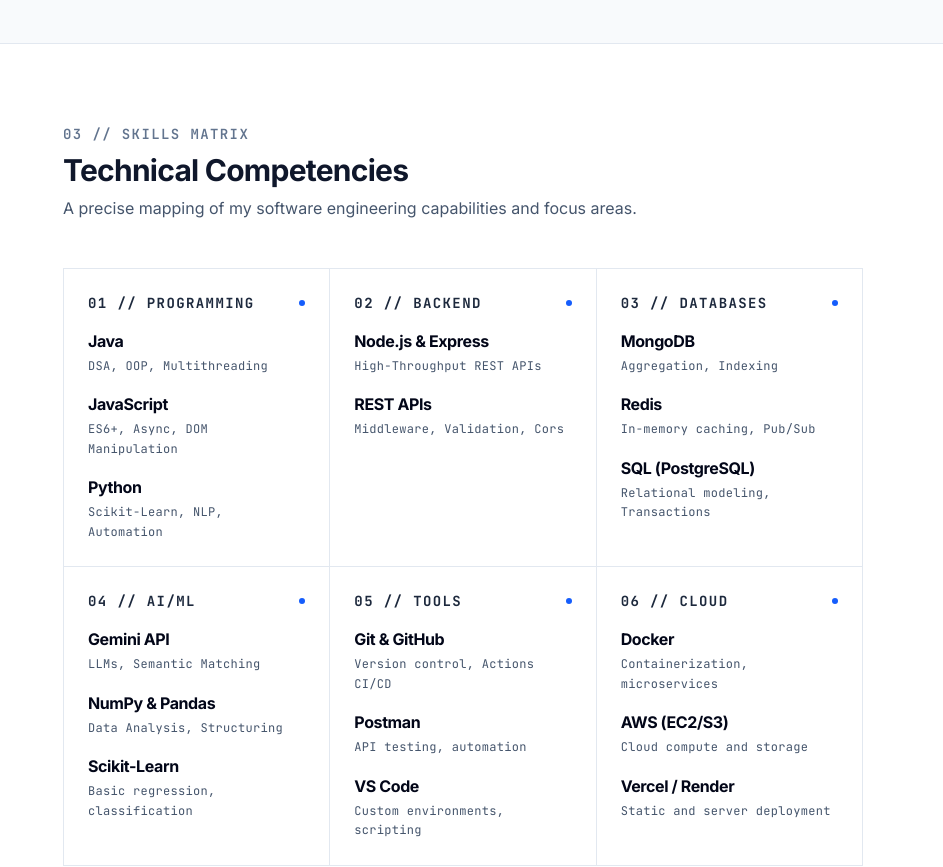
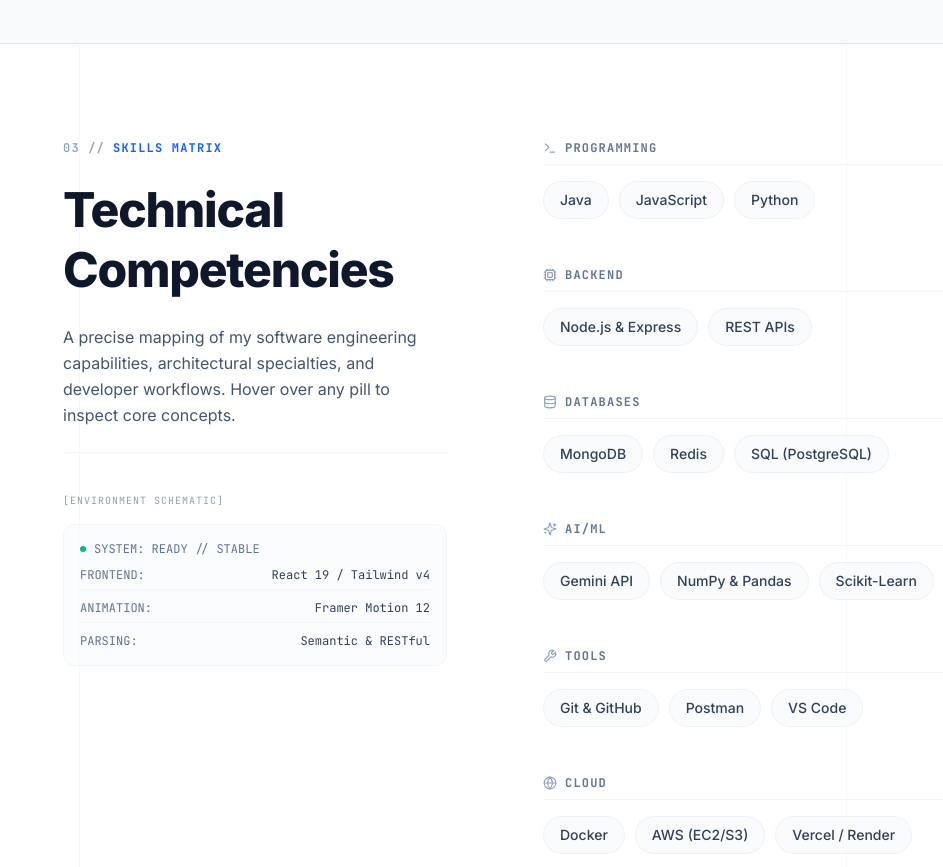
Before and after one commit to Rohit273848/like-Resume-style-Portfolio, a React (Vite) app in the folder Frontent/Portfolio/: page / in a window 1280 px wide. Shown: the part 1340-2207 px from the top of the page, without its empty margins (337-1280 px from the left). Built offline with nearby package versions, Linux system fonts and the light colour scheme.

Commit message:
decent skill section ready but not color

```diff
--- a/Frontent/Portfolio/package.json
+++ b/Frontent/Portfolio/package.json
@@ -12,6 +12,7 @@
   "dependencies": {
     "@tailwindcss/vite": "^4.3.1",
     "clsx": "^2.1.1",
+    "framer-motion": "^12.42.0",
     "lucide-react": "^0.475.0",
     "react": "^19.2.0",
     "react-dom": "^19.2.0",
--- a/Frontent/Portfolio/src/sections/Skills.jsx
+++ b/Frontent/Portfolio/src/sections/Skills.jsx
@@ -1,60 +1,244 @@
-import React from "react";
+import React, { useState } from "react";
+import { motion, AnimatePresence } from "framer-motion";
 import { skills } from "../data/skills";
+import { Cpu, Terminal, Sparkles, Wrench, Globe, Database } from "lucide-react";
 
 export const Skills = () => {
+  const [hoveredSkill, setHoveredSkill] = useState(null);
+  const [activeCategory, setActiveCategory] = useState(null);
+
+  // Animation variants
+  const containerVariants = {
+    hidden: { opacity: 0 },
+    visible: {
+      opacity: 1,
+      transition: {
+        staggerChildren: 0.12
+      }
+    }
+  };
+
+  const leftColumnVariants = {
+    hidden: { opacity: 0, x: -30 },
+    visible: {
+      opacity: 1,
+      x: 0,
+      transition: {
+        type: "spring",
+        stiffness: 60,
+        damping: 18
+      }
+    }
+  };
+
+  const rightColumnVariants = {
+    hidden: { opacity: 0 },
+    visible: {
+      opacity: 1,
+      transition: {
+        staggerChildren: 0.08
+      }
+    }
+  };
+
+  const categoryVariants = {
+    hidden: { opacity: 0, y: 20 },
+    visible: {
+      opacity: 1,
+      y: 0,
+      transition: {
+        type: "spring",
+        stiffness: 80,
+        damping: 16
+      }
+    }
+  };
+
+  const pillVariants = {
+    hidden: { opacity: 0, scale: 0.9 },
+    visible: {
+      opacity: 1,
+      scale: 1,
+      transition: {
+        type: "spring",
+        stiffness: 100,
+        damping: 15
+      }
+    }
+  };
+
+  // Helper to map category names to clean minimal icons
+  const getCategoryIcon = (category) => {
+    switch (category) {
+      case "Programming":
+        return <Terminal size={14} className="shrink-0" />;
+      case "Backend":
+        return <Cpu size={14} className="shrink-0" />;
+      case "Databases":
+        return <Database size={14} className="shrink-0" />;
+      case "AI/ML":
+        return <Sparkles size={14} className="shrink-0" />;
+      case "Tools":
+        return <Wrench size={14} className="shrink-0" />;
+      case "Cloud":
+        return <Globe size={14} className="shrink-0" />;
+      default:
+        return <Cpu size={14} className="shrink-0" />;
+    }
+  };
+
   return (
-    <section id="skills" className="w-full bg-white relative py-20 px-8 lg:px-20 border-b border-slate-200">
-      <div className="max-w-5xl mx-auto">
+    <section id="skills" className="w-full bg-white relative py-24 px-8 lg:px-20 border-b border-slate-200 overflow-hidden">
+      {/* Editorial aesthetic guide lines */}
+      <div className="absolute top-0 bottom-0 left-12 lg:left-24 w-[1px] bg-slate-100/60 pointer-events-none" />
+      <div className="absolute top-0 bottom-0 right-12 lg:right-24 w-[1px] bg-slate-100/60 pointer-events-none" />
 
-        {/* Section Header */}
-        <div className="mb-12">
-          <span className="font-mono text-sm uppercase tracking-widest text-slate-500 font-semibold block mb-2">
-            03 // Skills Matrix
-          </span>
-          <h2 className="text-3xl font-bold text-slate-900 tracking-tight">
-            Technical Competencies
+      <motion.div
+        variants={containerVariants}
+        initial="hidden"
+        whileInView="visible"
+        viewport={{ once: true, margin: "-100px" }}
+        className="max-w-5xl mx-auto relative z-10 grid grid-cols-1 lg:grid-cols-12 gap-16 lg:gap-24"
+      >
+
+        {/* Left Column: Heading and Narrative */}
+        <motion.div variants={leftColumnVariants} className="lg:col-span-5 space-y-6">
+          <div className="flex items-center gap-2">
+            <span className="font-mono text-xs tracking-widest text-slate-400 font-semibold">
+              03 //
+            </span>
+            <span className="font-mono text-xs uppercase tracking-widest text-blue-600 font-bold">
+              Skills Matrix
+            </span>
+          </div>
+
+          <h2 className="text-4xl lg:text-5xl font-extrabold text-slate-900 tracking-tight leading-tight font-sans">
+            Technical<br />
+            Competencies
           </h2>
-          <p className="text-base text-slate-600 mt-2">
-            A precise mapping of my software engineering capabilities and focus areas.
+
+          <p className="text-base text-slate-600 leading-relaxed font-normal max-w-sm">
+            A precise mapping of my software engineering capabilities, architectural specialties, and developer workflows. Hover over any pill to inspect core concepts.
           </p>
-        </div>
 
-        {/* Matrix Grid Layout */}
-        <div className="grid grid-cols-1 md:grid-cols-2 lg:grid-cols-3 border-t border-l border-slate-200">
-          {skills.map((group, index) => {
-            const indexNumber = String(index + 1).padStart(2, "0");
+          {/* Decorative system schematic element */}
+          <div className="hidden lg:block pt-10 border-t border-slate-100">
+            <span className="font-mono text-[10px] text-slate-400 uppercase tracking-widest block mb-4">
+              [ENVIRONMENT SCHEMATIC]
+            </span>
+            <div className="font-mono text-xs text-slate-500 space-y-2.5 bg-slate-50/50 p-4 rounded-xl border border-slate-100/80">
+              <div className="flex items-center gap-2">
+                <span className="w-1.5 h-1.5 rounded-full bg-emerald-500 animate-pulse" />
+                <span>SYSTEM: READY // STABLE</span>
+              </div>
+              <div className="flex justify-between border-b border-slate-100/80 pb-1.5">
+                <span>FRONTEND:</span>
+                <span className="text-slate-700">React 19 / Tailwind v4</span>
+              </div>
+              <div className="flex justify-between border-b border-slate-100/80 pb-1.5">
+                <span>ANIMATION:</span>
+                <span className="text-slate-700">Framer Motion 12</span>
+              </div>
+              <div className="flex justify-between">
+                <span>PARSING:</span>
+                <span className="text-slate-700">Semantic & RESTful</span>
+              </div>
+            </div>
+          </div>
+        </motion.div>
+
+        {/* Right Column: Skills Grouped into Categories */}
+        <motion.div variants={rightColumnVariants} className="lg:col-span-7 space-y-12">
+          {skills.map((group, groupIdx) => {
+            const isCategoryActive = activeCategory === groupIdx;
+            const categoryIndex = String(groupIdx + 1).padStart(2, "0");
+
             return (
-              <div
-                key={index}
-                className="p-6 border-r border-b border-slate-200 bg-white hover:bg-slate-50/50 transition-colors duration-200"
+              <motion.div
+                key={groupIdx}
+                variants={categoryVariants}
+                className="space-y-4 group/category"
+                onMouseEnter={() => setActiveCategory(groupIdx)}
+                onMouseLeave={() => setActiveCategory(null)}
               >
                 {/* Category Header */}
-                <h3 className="font-mono text-sm font-bold text-slate-800 uppercase tracking-widest mb-4 flex items-center justify-between">
-                  <span>{indexNumber} // {group.category}</span>
-                  <span className="w-1.5 h-1.5 rounded-full bg-blue-600" />
-                </h3>
+                <div className="flex items-center justify-between border-b border-slate-100 pb-2">
+                  <h3 className="font-mono text-xs uppercase tracking-widest font-bold flex items-center gap-2 transition-all duration-300">
+                    <span
+                      className={`transition-all duration-300 ${
+                        isCategoryActive ? "text-blue-600 scale-110" : "text-slate-400"
+                      }`}
+                    >
+                      {getCategoryIcon(group.category)}
+                    </span>
+                    <span
+                      className={`transition-colors duration-300 ${
+                        isCategoryActive ? "text-blue-600" : "text-slate-500"
+                      }`}
+                    >
+                      {group.category}
+                    </span>
+                  </h3>
+                  <span className="font-mono text-[10px] text-slate-400 tracking-wider">
+                    SYS_MOD.{categoryIndex}
+                  </span>
+                </div>
 
-                {/* Skills List */}
-                <div className="space-y-4">
-                  {group.items.map((skill, sIdx) => (
-                    <div key={sIdx} className="group/item">
-                      <div className="flex items-baseline justify-between">
-                        <span className="text-base font-bold text-slate-950 font-sans tracking-tight group-hover/item:text-blue-600 transition-colors">
+                {/* Skill Pills list */}
+                <div className="flex flex-wrap gap-2.5">
+                  {group.items.map((skill, skillIdx) => {
+                    const uniqueKey = `${groupIdx}-${skillIdx}`;
+                    const isHovered = hoveredSkill === uniqueKey;
+
+                    return (
+                      <div
+                        key={skillIdx}
+                        className="relative"
+                        onMouseEnter={() => setHoveredSkill(uniqueKey)}
+                        onMouseLeave={() => setHoveredSkill(null)}
+                        onFocus={() => setHoveredSkill(uniqueKey)}
+                        onBlur={() => setHoveredSkill(null)}
+                      >
+                        {/* Interactive Pill */}
+                        <motion.button
+                          variants={pillVariants}
+                          whileHover={{ y: -2 }}
+                          transition={{ type: "spring", stiffness: 400, damping: 25 }}
+                          className={`px-4 py-2 text-sm font-medium rounded-full border transition-all duration-300 focus:outline-none focus:ring-2 focus:ring-blue-600/20 cursor-pointer ${
+                            isHovered
+                              ? "bg-white border-blue-600/40 text-blue-600 shadow-sm"
+                              : "bg-slate-50/70 border-slate-200/50 text-slate-700 hover:border-slate-300 hover:bg-slate-50"
+                          }`}
+                        >
                           {skill.name}
-                        </span>
+                        </motion.button>
+
+                        {/* Tooltip detail description */}
+                        <AnimatePresence>
+                          {isHovered && skill.detail && (
+                            <motion.div
+                              initial={{ opacity: 0, y: 6, scale: 0.95, x: "-50%" }}
+                              animate={{ opacity: 1, y: 0, scale: 1, x: "-50%" }}
+                              exit={{ opacity: 0, y: 6, scale: 0.95, x: "-50%" }}
+                              transition={{ duration: 0.2, ease: "easeOut" }}
+                              className="absolute z-50 bottom-full left-1/2 mb-2.5 px-3 py-1.5 bg-slate-900 text-white text-[11px] font-mono rounded shadow-lg pointer-events-none whitespace-nowrap"
+                            >
+                              {skill.detail}
+                              {/* Pointer Arrow */}
+                              <div className="absolute top-full left-1/2 -translate-x-1/2 -mt-1 w-1.5 h-1.5 bg-slate-900 rotate-45" />
+                            </motion.div>
+                          )}
+                        </AnimatePresence>
                       </div>
-                      <p className="font-mono text-xs text-slate-600 mt-1 tracking-wide leading-relaxed">
-                        {skill.detail}
-                      </p>
-                    </div>
-                  ))}
+                    );
+                  })}
                 </div>
-              </div>
+              </motion.div>
             );
           })}
-        </div>
+        </motion.div>
 
-      </div>
+      </motion.div>
     </section>
   );
 };
```
Also changed, not shown: Frontent/Portfolio/src/App.jsx (+5 -12 lines), Frontent/Portfolio/src/sections/Header.jsx (+7 -18 lines), Frontent/Portfolio/src/sections/Sidebar.jsx (+12 -32 lines), 1 other file (tests, documents, lock files or other folders).
